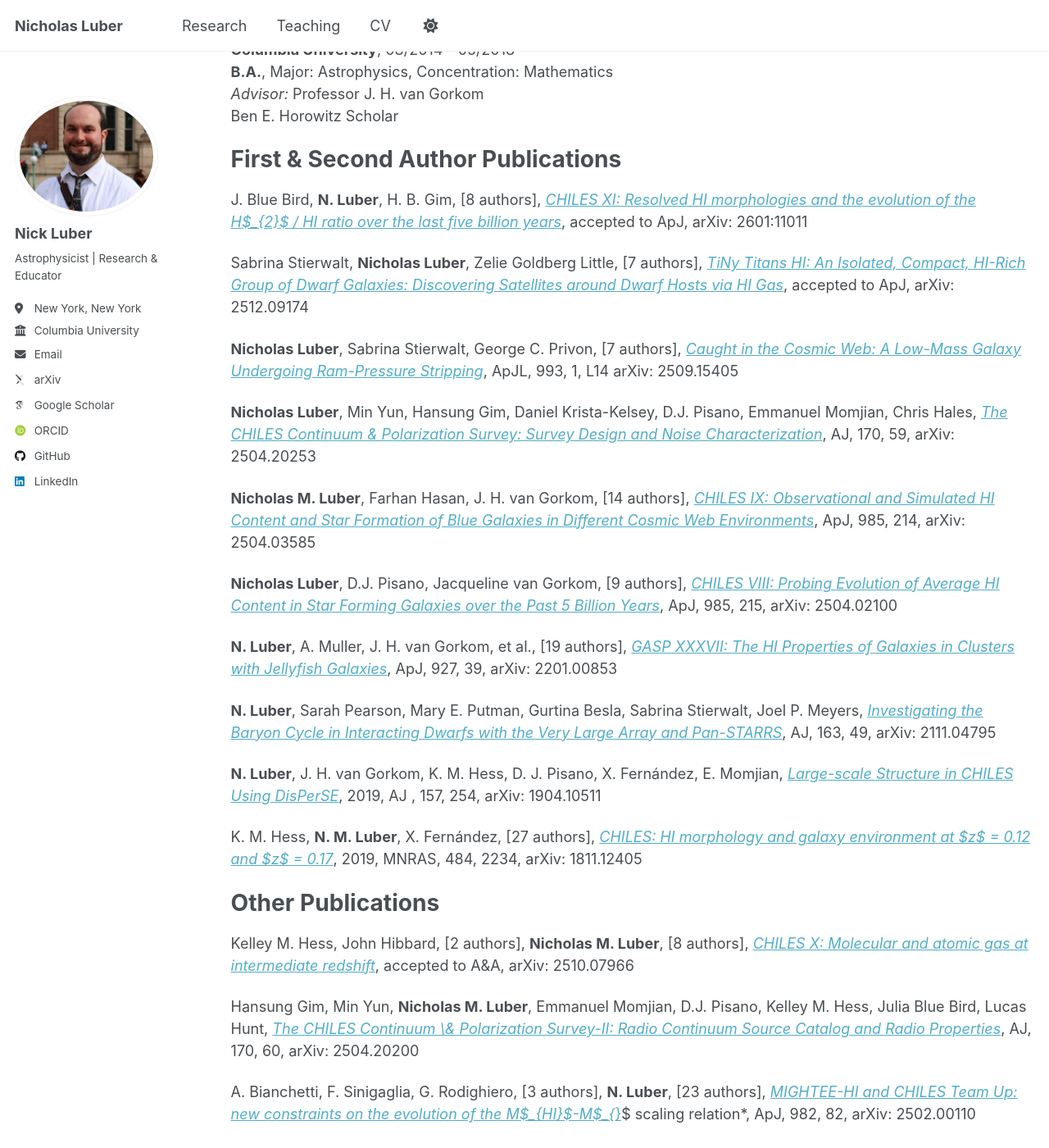
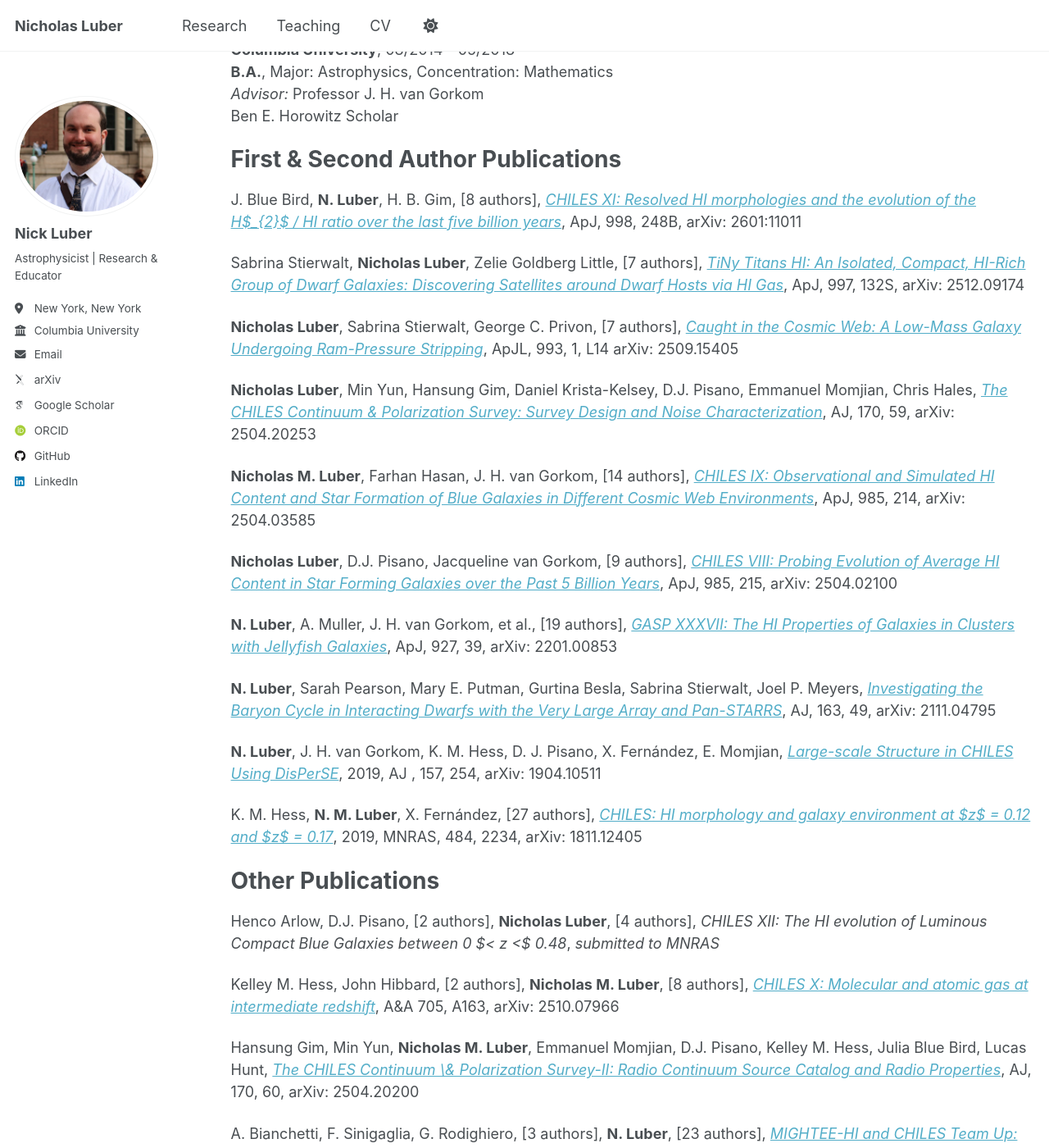
Before and after one commit to nicholasluber/nicholasluber.github.io, a Jekyll site: the page built from _pages/cv.md, in a window 1280 px wide and 1400 px high, scrolled down 848 px. Shown: the whole window at 82% size. Built offline with Jekyll 4.4.1, drawn with Linux system fonts in a browser that asks for light colours; some web fonts are replaced; a script that is not in the unit is left out; some of the changed text lies outside the part shown.

Commit message:
Update publication details and teaching experience

```diff
--- a/_pages/cv.md
+++ b/_pages/cv.md
@@ -46,9 +46,9 @@ Ben E. Horowitz Scholar
 
 First & Second Author Publications
 ======
-J. Blue Bird, **N. Luber**, H. B. Gim, \[8 authors\], [*CHILES XI: Resolved HI morphologies and the evolution of the H$_{2}$ / HI ratio over the last five billion years*](https://ui.adsabs.harvard.edu/abs/2026arXiv260111011B/abstract), accepted to ApJ, arXiv: 2601:11011
+J. Blue Bird, **N. Luber**, H. B. Gim, \[8 authors\], [*CHILES XI: Resolved HI morphologies and the evolution of the H$_{2}$ / HI ratio over the last five billion years*](https://ui.adsabs.harvard.edu/abs/2026arXiv260111011B/abstract), ApJ, 998, 248B, arXiv: 2601:11011
 
-Sabrina Stierwalt, **Nicholas Luber**, Zelie Goldberg Little, \[7 authors\], [*TiNy Titans HI: An Isolated, Compact, HI-Rich Group of Dwarf Galaxies: Discovering Satellites around Dwarf Hosts via HI Gas*](https://ui.adsabs.harvard.edu/abs/2025arXiv251209174S/abstract), accepted to ApJ, arXiv: 2512.09174
+Sabrina Stierwalt, **Nicholas Luber**, Zelie Goldberg Little, \[7 authors\], [*TiNy Titans HI: An Isolated, Compact, HI-Rich Group of Dwarf Galaxies: Discovering Satellites around Dwarf Hosts via HI Gas*](https://ui.adsabs.harvard.edu/abs/2025arXiv251209174S/abstract), ApJ, 997, 132S, arXiv: 2512.09174
 
 **Nicholas Luber**, Sabrina Stierwalt, George C. Privon, \[7 authors\], [*Caught in the Cosmic Web: A Low-Mass Galaxy Undergoing Ram-Pressure Stripping*](https://ui.adsabs.harvard.edu/abs/2025arXiv250915405L/abstract), ApJL, 993, 1, L14 arXiv: 2509.15405
 
@@ -70,7 +70,10 @@ K. M. Hess, **N. M. Luber**, X. Fernández, \[27 authors\], [*CHILES: HI morphol
 Other Publications
 ======
 
-Kelley M. Hess, John Hibbard, \[2 authors\], **Nicholas M. Luber**, \[8 authors\], [*CHILES X: Molecular and atomic gas at intermediate redshift*](https://ui.adsabs.harvard.edu/abs/2025arXiv251007966H/abstract), accepted to A&A, arXiv: 2510.07966
+Henco Arlow, D.J. Pisano, \[2 authors\], **Nicholas Luber**, \[4 authors], *CHILES XII: The HI evolution of Luminous Compact Blue Galaxies
+between 0 $< z <$ 0.48*, *submitted to MNRAS*
+
+Kelley M. Hess, John Hibbard, \[2 authors\], **Nicholas M. Luber**, \[8 authors\], [*CHILES X: Molecular and atomic gas at intermediate redshift*](https://ui.adsabs.harvard.edu/abs/2025arXiv251007966H/abstract), A&A 705, A163, arXiv: 2510.07966
 
 Hansung Gim, Min Yun, **Nicholas M. Luber**, Emmanuel Momjian, D.J. Pisano, Kelley M. Hess, Julia Blue Bird, Lucas Hunt, [*The CHILES Continuum \& Polarization Survey-II: Radio Continuum Source Catalog and Radio Properties*](https://ui.adsabs.harvard.edu/abs/2025AJ....170...60G/abstract), AJ, 170, 60, arXiv: 2504.20200
 
@@ -158,7 +161,10 @@ Teaching
 Discussion-based course using four different scientific fields as material for learning scientific habits of mind.
 
 **Lecture Instructor:**
-* *Life in the Universe - Columbia University, Spring 2024, 2025, Fall 2025*
+* *Stars, Galaxies, and Cosmology - Barnard College, Spring 2026*
+Survey astronomy course exploring stars, galaxies and cosmology through the lens of four key questions.
+
+* *Life in the Universe - Barnard College, Spring 2024, 2025, Fall 2025*
 Survey astronomy course using the Drake Equation as a template for understanding possible extra-terrestrial life.
 
 * *General Physics II - Columbia University, Summer 2024, 2025*
@@ -198,3 +204,10 @@ Outreach
 **Volunteer**, *Morgantown, West Virginia*, Facilitating physics demonstrations and communicating astronomy in a community fair setting for all ages. *07/2021*
 
 **Talk**, *Fishkill, New York*, Interactive lecture overviewing astronomical objects geared towards 3rd - 5th graders.  *05/2021*
+
+
+In the Media
+=====
+*A distant galaxy is being strangled by the cosmic web*, NewScientist, Interview/Feature, November 2025
+
+*Core Conversations: Nicholas Luber CC’18*, Columbia College Core Conversations, Interview/Feature, September 2025
```
